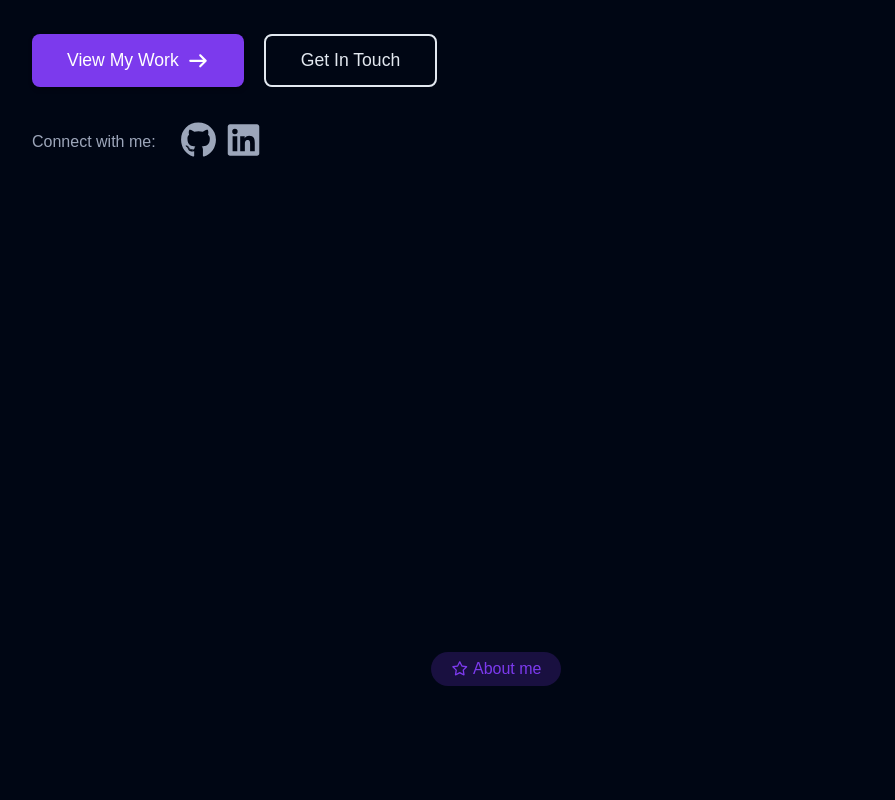
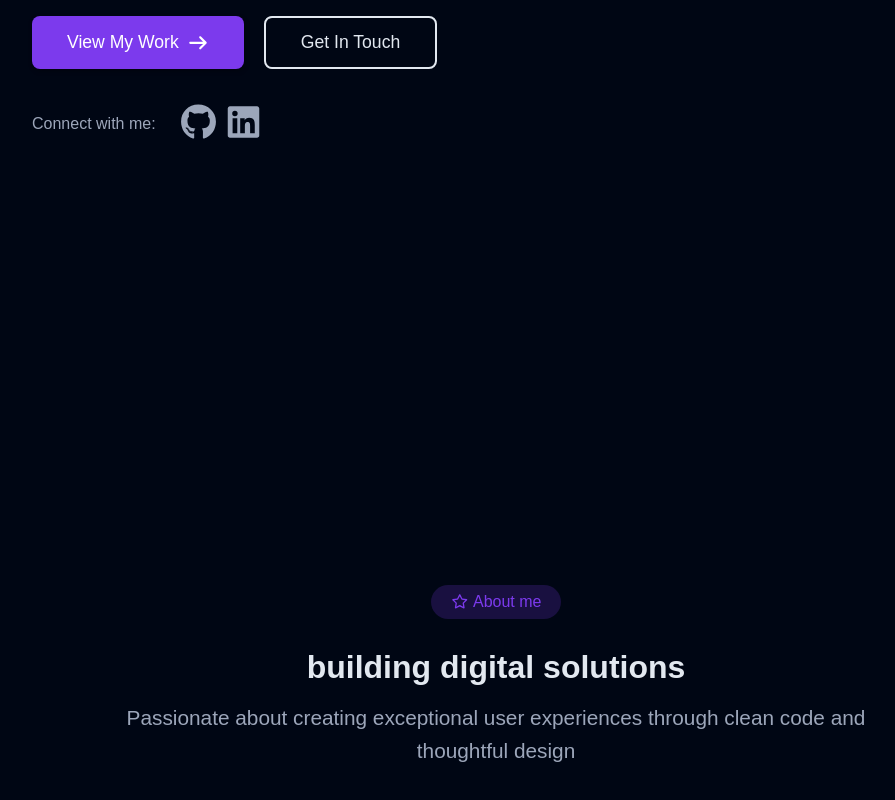
Before and after one commit to yasmin-alharasis/yasmin-portfolio, a Vue app: page / in a window 1280 px wide. Shown: the part 524-1324 px from the top of the page, without its empty margins (240-1135 px from the left). Built offline with nearby package versions, Linux system fonts and the light colour scheme.

Commit message:
added Section header component already shared in all sections

```diff
--- a/src/assets/styles/_base.scss
+++ b/src/assets/styles/_base.scss
@@ -15,7 +15,6 @@ body {
     color 0.3s;
   background-color: var(--color-bg);
   color: var(--color-text);
-  min-height: 100vh;
 }
 .wrapper {
   @include main_wrapper;
--- a/src/assets/styles/_hero.scss
+++ b/src/assets/styles/_hero.scss
@@ -20,7 +20,6 @@
     font-size: 1.4rem;
     color: $secondary;
     line-height: 1.6;
-    max-width: 600px;
   }
   .actions {
     display: flex;
--- a/src/assets/styles/_mixins.scss
+++ b/src/assets/styles/_mixins.scss
@@ -50,6 +50,7 @@
   $gap-desktop: 15px,
   $gap-mobile: 10px
 ) {
+  width: 100%;
   min-height: 100vh;
   display: flex;
   align-items: center;
--- a/src/components/AboutSection.vue
+++ b/src/components/AboutSection.vue
@@ -1,9 +1,11 @@
 <template>
   <section class="about" id="about">
-    <SectionBadge :badgeTitle="badgeTitle" />
+    <SectionHeader :badgeTitle="badgeTitle" :subtitle="subtitle" :description="description"/>
   </section>
 </template>
 <script setup>
-import SectionBadge from "./Badge.vue";
+import SectionHeader from './SectionHeader.vue';
 const badgeTitle = "about me";
+const subtitle = "building digital solutions";
+const description = "passionate about creating exceptional user experiences through clean code and thoughtful design";
 </script>
--- /dev/null
+++ b/src/components/SectionHeader.vue
@@ -0,0 +1,62 @@
+<template>
+  <header>
+    <SectionBadge :badgeTitle="badgeTitle" />
+    <h2 class="subtitle">{{ subtitle }}</h2>
+    <p class="description">
+      {{ description }}
+    </p>
+  </header>
+</template>
+<script setup>
+import SectionBadge from "./Badge.vue";
+
+defineProps({
+  badgeTitle: String,
+  subtitle: String,
+  description: String,
+});
+</script>
+<style scoped lang="scss">
+@use "../assets/styles/_variables" as *;
+@use '../assets/styles/_media' as *;
+@use "../assets/styles/_mixins" as *;
+
+header {
+  @include flex-column;
+  width: inherit;
+  align-items: center;
+  gap: 15px;
+  .subtitle {
+    font-size: 2rem;
+    color: var(--color-text);
+  }
+  .description {
+    font-size: 1.3rem;
+    color: $secondary;
+    line-height: 1.6;
+    max-width: 750px;
+    text-align: center;
+    &::first-letter{
+        text-transform: capitalize;
+    }
+  }
+  // Tablet
+  @include tablet {
+    .subtitle {
+      font-size: 1.8rem;
+    }
+    .description {
+      font-size: 1.1rem;
+    }
+  }
+  // Mobile
+  @include mobile {
+    .subtitle {
+      font-size: 1.5rem;
+    }
+    .description {
+      font-size: 1rem;
+    }
+  }
+}
+</style>
```
